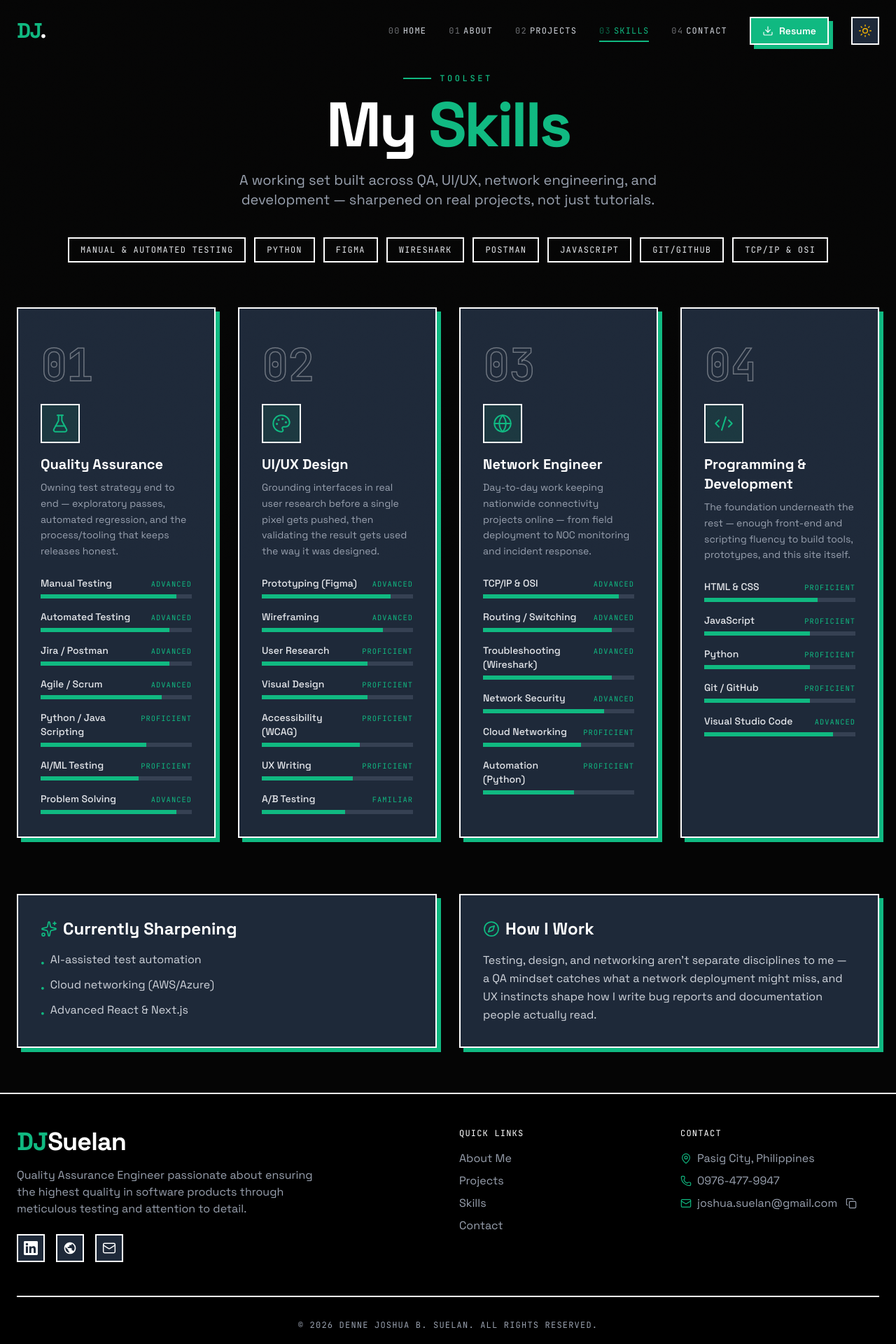
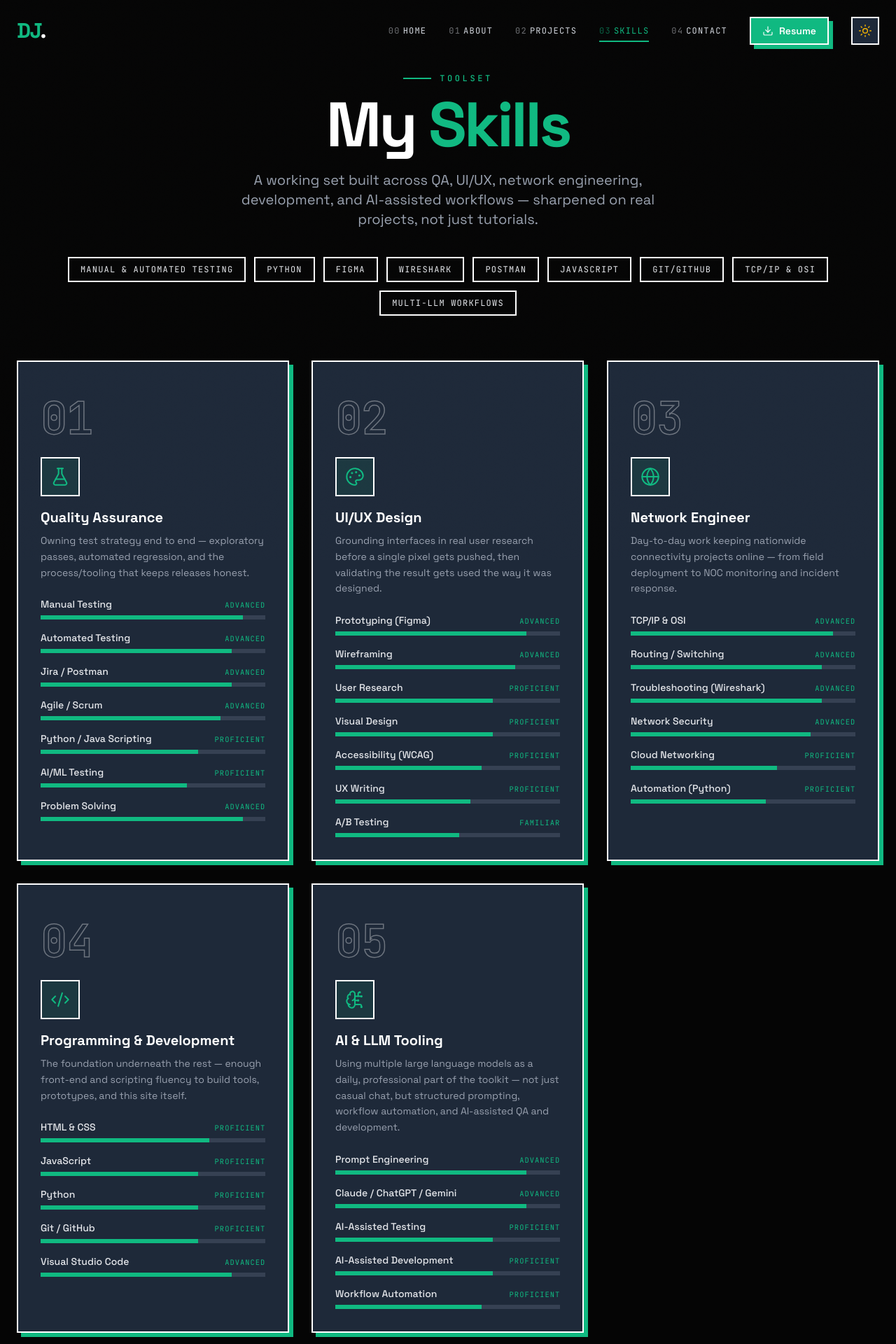
Before and after one commit to Cheesauce/denne, a Next.js app: page /skills in a window 1280 px wide. Shown: the top 1920 px of the page at 70% size. Built offline with nearby package versions, Linux system fonts and the light colour scheme.

Commit message:
- new look

```diff
--- a/app/skills/page.tsx
+++ b/app/skills/page.tsx
@@ -1,4 +1,4 @@
-import { FlaskConical, Palette, Globe, Code2, Sparkles, Compass } from 'lucide-react';
+import { FlaskConical, Palette, Globe, Code2, BrainCircuit, Sparkles, Compass } from 'lucide-react';
 import Reveal from '../components/Reveal';
 import TiltCard from '../components/TiltCard';
 import SkillBar from './SkillBar';
@@ -12,7 +12,7 @@ export const metadata = {
 // every category below.
 const coreStack = [
   'Manual & Automated Testing', 'Python', 'Figma', 'Wireshark', 'Postman',
-  'JavaScript', 'Git/GitHub', 'TCP/IP & OSI',
+  'JavaScript', 'Git/GitHub', 'TCP/IP & OSI', 'Multi-LLM Workflows',
 ];
 
 const skillCategories = [
@@ -69,10 +69,22 @@ const skillCategories = [
       { name: 'Visual Studio Code', level: 'Advanced', percent: 85 },
     ],
   },
+  {
+    title: 'AI & LLM Tooling',
+    icon: BrainCircuit,
+    blurb: 'Using multiple large language models as a daily, professional part of the toolkit — not just casual chat, but structured prompting, workflow automation, and AI-assisted QA and development.',
+    skills: [
+      { name: 'Prompt Engineering', level: 'Advanced', percent: 85 },
+      { name: 'Claude / ChatGPT / Gemini', level: 'Advanced', percent: 85 },
+      { name: 'AI-Assisted Testing', level: 'Proficient', percent: 70 },
+      { name: 'AI-Assisted Development', level: 'Proficient', percent: 70 },
+      { name: 'Workflow Automation', level: 'Proficient', percent: 65 },
+    ],
+  },
 ];
 
 const currentlySharpening = [
-  'AI-assisted test automation',
+  'Agentic AI workflows & orchestration',
   'Cloud networking (AWS/Azure)',
   'Advanced React & Next.js',
 ];
@@ -87,8 +99,8 @@ export default function SkillsPage() {
             My <span className="text-[#10b981]">Skills</span>
           </h1>
           <p className="text-xl dark:text-gray-400 text-gray-600 max-w-2xl mx-auto">
-            A working set built across QA, UI/UX, network engineering, and development —
-            sharpened on real projects, not just tutorials.
+            A working set built across QA, UI/UX, network engineering, development, and
+            AI-assisted workflows — sharpened on real projects, not just tutorials.
           </p>
         </Reveal>
 
@@ -105,7 +117,7 @@ export default function SkillsPage() {
           </div>
         </Reveal>
 
-        <div className="grid sm:grid-cols-2 lg:grid-cols-4 gap-8">
+        <div className="grid sm:grid-cols-2 lg:grid-cols-3 gap-8">
           {skillCategories.map((category, index) => (
             <Reveal key={category.title} delay={index * 0.08}>
               <TiltCard className="group h-full p-8 border-2 border-black dark:border-white bg-white dark:bg-gray-800 hover:border-[#10b981] transition-all duration-300 brutal-shadow">
```
